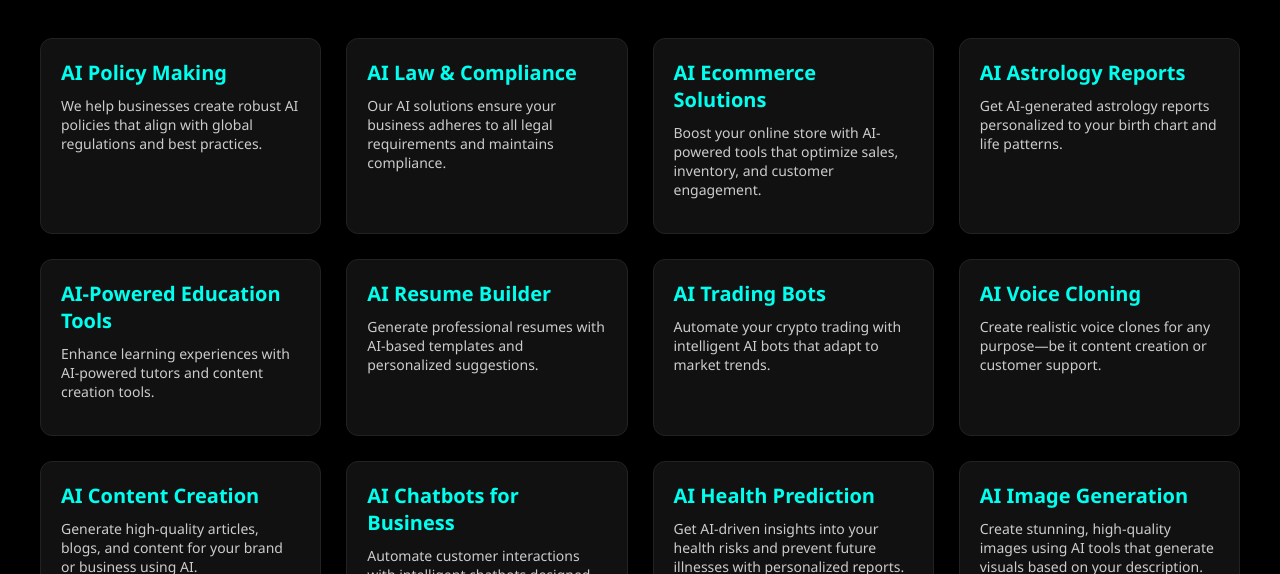
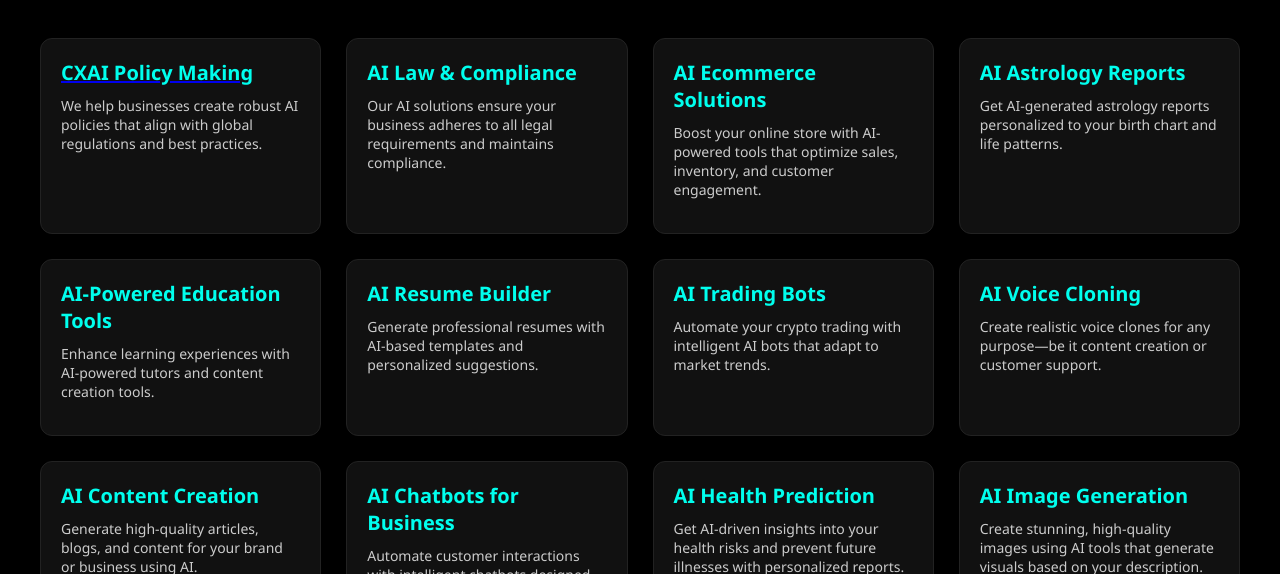
Before and after one commit to Himan5u/cx-universe-site, a plain HTML site: page services.html in a window 1280 px wide. Shown: the part 226-800 px from the top of the page. Drawn offline with Linux system fonts and the light colour scheme.

Commit message:
Update services.html

```diff
--- a/services.html
+++ b/services.html
@@ -143,9 +143,11 @@
   <div class="container">
     <h1>Our AI-Powered Services</h1>
     <div class="grid">
-      <div class="service">
-        <h3>AI Policy Making</h3>
-        <p>We help businesses create robust AI policies that align with global regulations and best practices.</p>
+     <div class="service">
+  <a href="cxai-policy-making.html">
+    <h3>CXAI Policy Making</h3>
+  </a>
+  <p>We help businesses create robust AI policies that align with global regulations and best practices.</p>
       </div>
       <div class="service">
         <h3>AI Law & Compliance</h3>
```
